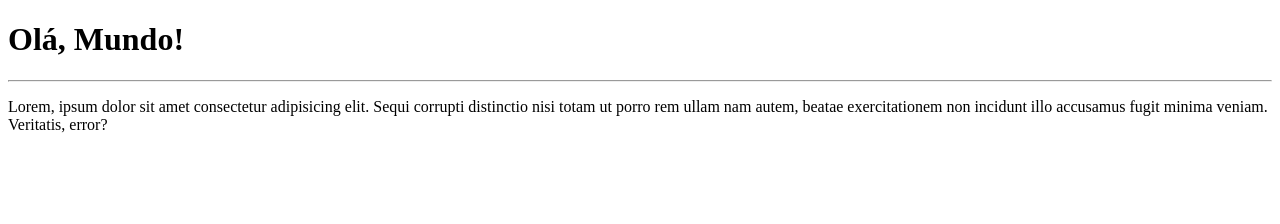
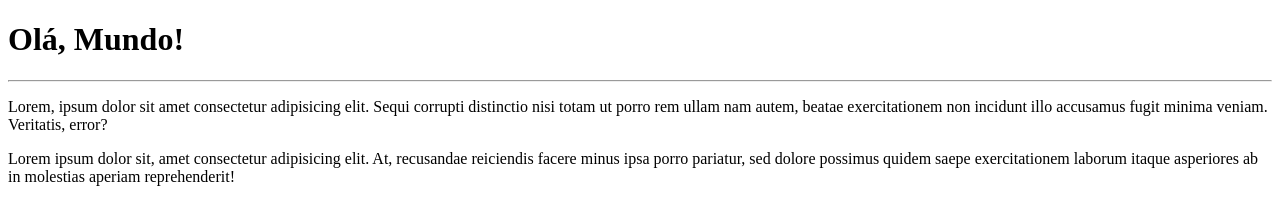
Before and after one commit to gabrielRP77/Ola-Mundo, a plain HTML site: page site-exemplo/index.html in a window 1280 px wide. Drawn offline with Linux system fonts and the light colour scheme.

Commit message:
adicionei um parágrafo

```diff
--- a/site-exemplo/index.html
+++ b/site-exemplo/index.html
@@ -9,5 +9,6 @@
     <h1>Olá, Mundo!</h1>
     <hr>
     <p>Lorem, ipsum dolor sit amet consectetur adipisicing elit. Sequi corrupti distinctio nisi totam ut porro rem ullam nam autem, beatae exercitationem non incidunt illo accusamus fugit minima veniam. Veritatis, error?</p>
+    <p>Lorem ipsum dolor sit, amet consectetur adipisicing elit. At, recusandae reiciendis facere minus ipsa porro pariatur, sed dolore possimus quidem saepe exercitationem laborum itaque asperiores ab in molestias aperiam reprehenderit!</p>
 </body>
 </html>
```
